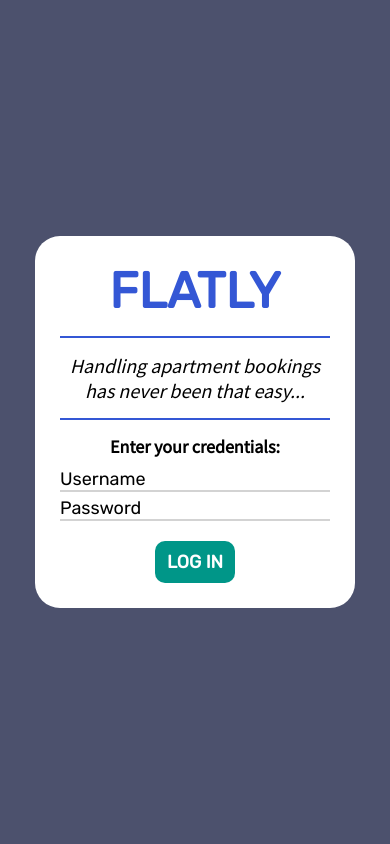
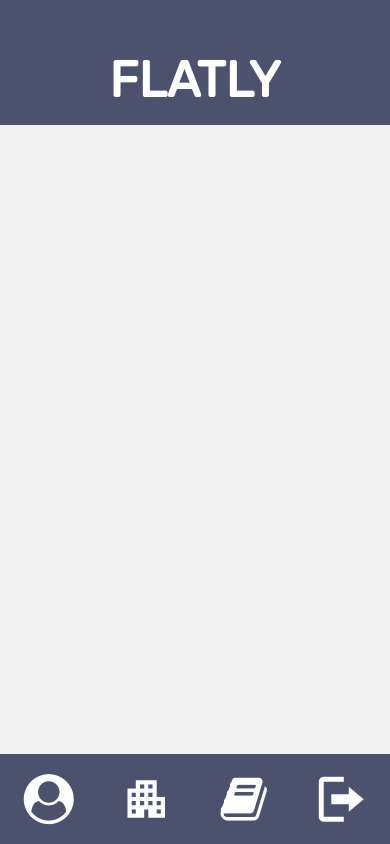
Before and after one commit to pwmini2022/Tuesday_Flatly, a React Native app in the folder mobile/: screen / in a window 390 px wide. Built offline with nearby package versions, Linux system fonts and the light colour scheme.

Commit message:
Some more done...

```diff
--- a/mobile/App.js
+++ b/mobile/App.js
@@ -20,7 +20,7 @@
   } else {
     return (
       <NavigationContainer>
-        <Navigator initialRouteName="LogInScreen" screenOptions={{ headerShown: false}}>
+        <Navigator initialRouteName="HomeScreen" screenOptions={{ headerShown: false}}>
           <Screen name="LogInScreen" component={LogInScreen}/>
           <Screen name="HomeScreen" component={HomeScreen}/>
         </Navigator>
--- a/mobile/components/HomeScreen.js
+++ b/mobile/components/HomeScreen.js
@@ -3,7 +3,19 @@
 import { homeStyles } from '../styles/HomeStyles.js';
 import HorizontalRule from './HorizontalRule.js';
 
-function HomeScreen({navigate}) {
+import MaterialIcon from 'react-native-vector-icons/MaterialIcons';
+import AwesomeIcon from 'react-native-vector-icons/FontAwesome';
+import EntypoIcon from 'react-native-vector-icons/Entypo';
+
+
+function HomeScreen({navigation}) {
+  const iconSize = 50;
+  const iconColor = 'white';
+
+  function logOut() {
+    navigation.navigate('LogInScreen');
+  }
+
   return (
     <>
       <View style={[appStyles.centerView, {paddingTop: 35}]}>
@@ -12,8 +24,19 @@
       <View style={{flex: 7}}>
 
       </View>
-    <View style={appStyles.centerView}>
-
+      <View style={[appStyles.centerView, {flexDirection: 'row', alignItems: 'center'}]}>
+        <View style={homeStyles.iconWrap}>
+          <AwesomeIcon name="user-circle" size={iconSize} color={iconColor}/>
+        </View>
+        <View style={homeStyles.iconWrap}>
+          <MaterialIcon name="apartment" size={iconSize} color={iconColor}/>
+        </View>
+        <View style={homeStyles.iconWrap}>
+          <AwesomeIcon name="book" size={iconSize} color={iconColor}/>
+        </View>
+        <View style={homeStyles.iconWrap}>
+          <EntypoIcon name="log-out" size={iconSize} color={iconColor} onPress={logOut}/>
+        </View>
       </View>
     </>
   )
--- a/mobile/package.json
+++ b/mobile/package.json
@@ -18,7 +18,8 @@
     "react-native": "0.70.5",
     "react-native-gesture-handler": "^2.8.0",
     "react-native-safe-area-context": "4.4.1",
-    "react-native-screens": "^3.18.2"
+    "react-native-screens": "^3.18.2",
+    "react-native-vector-icons": "^9.2.0"
   },
   "devDependencies": {
     "@babel/core": "^7.12.9"
--- a/mobile/styles/HomeStyles.js
+++ b/mobile/styles/HomeStyles.js
@@ -14,4 +14,8 @@
     fontWeight: 'bold',
     color: 'white'
   },
+  iconWrap: {
+    flex: 1,
+    alignItems: 'center'
+  }
 });
```
Also changed, not shown: 1 other file (tests, documents, lock files or other folders). Lines whose indentation alone changed are shown as unchanged.
